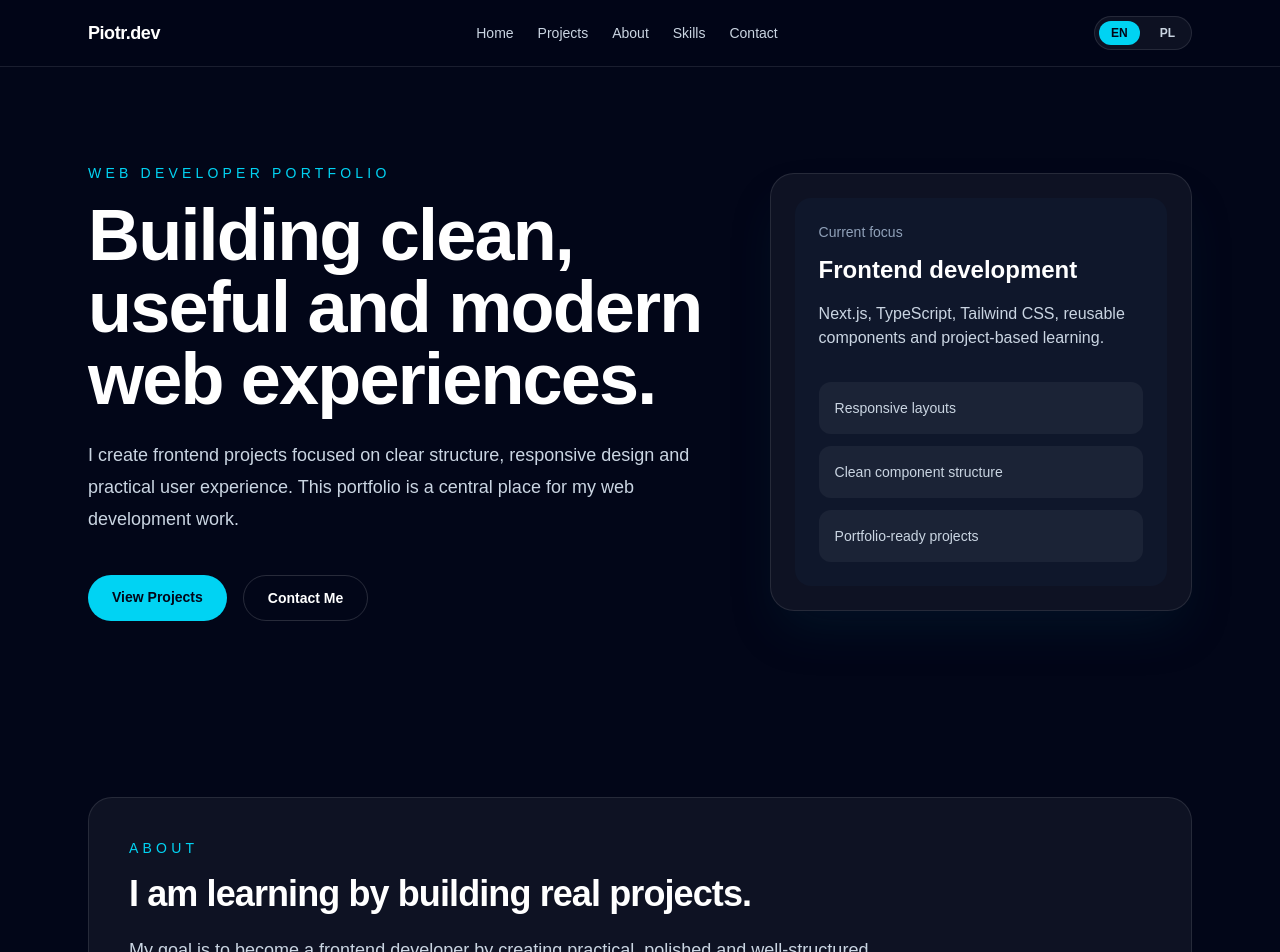
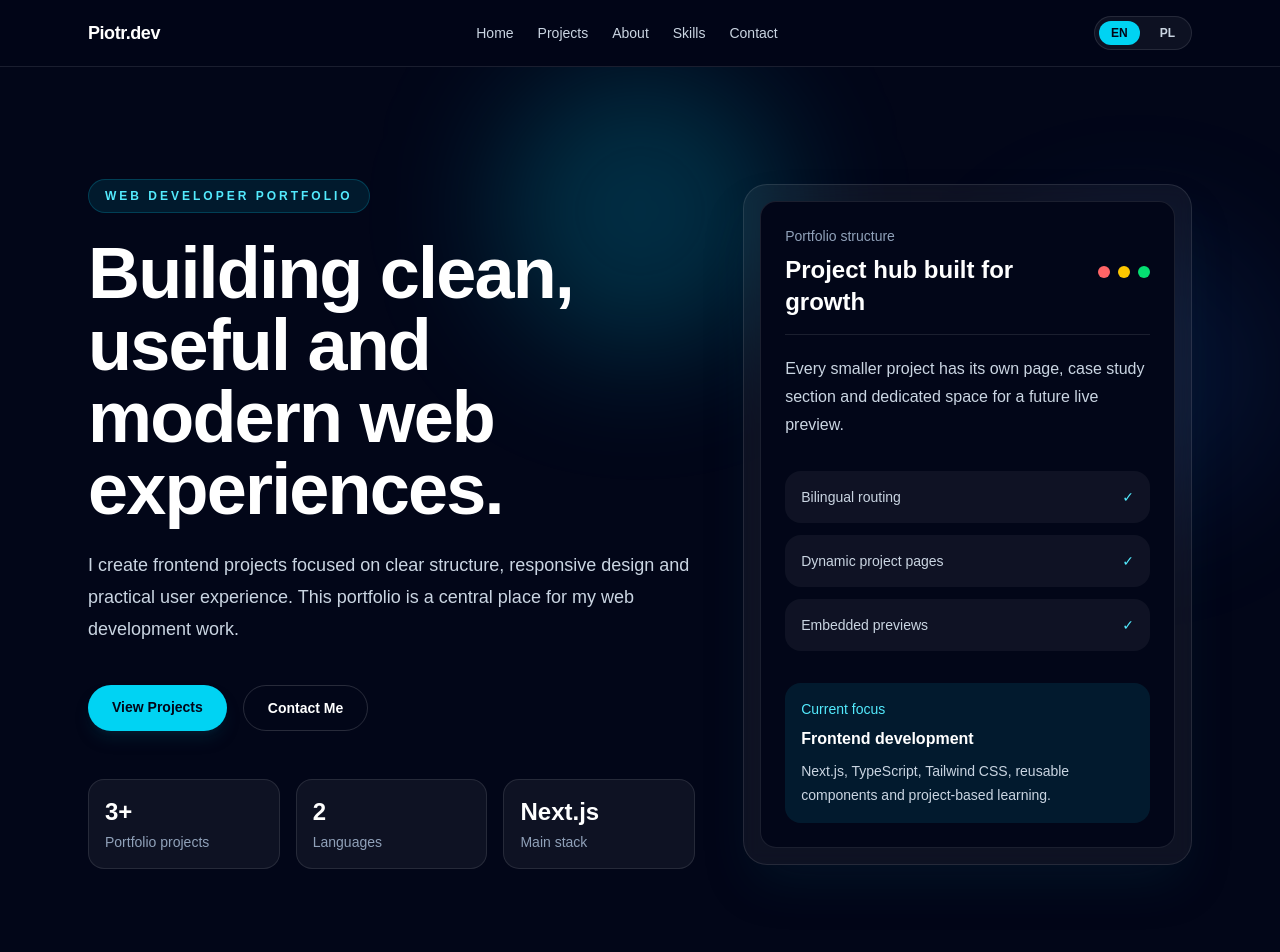
Before and after one commit to PiotrZandecki/web-dev-portfolio, a Next.js app: page /en in a window 1280 px wide. Shown: the top 952 px of the page. Built offline with nearby package versions, Linux system fonts and the light colour scheme.

Commit message:
Improve homepage hero section

```diff
--- a/src/app/[locale]/page.tsx
+++ b/src/app/[locale]/page.tsx
@@ -1,6 +1,7 @@
 import Link from "next/link";
 import { notFound } from "next/navigation";
 import { ContactCta } from "@/components/ContactCta";
+import { HeroSection } from "@/components/HeroSection";
 import { ProjectCard } from "@/components/ProjectCard";
 import { SkillsSection } from "@/components/SkillsSection";
 import { projects } from "@/content/projects";
@@ -24,61 +25,7 @@ export default async function HomePage({ params }: HomePageProps) {
 
   return (
     <main>
-      <section className="mx-auto grid max-w-6xl gap-12 px-6 py-24 md:grid-cols-[1.2fr_0.8fr] md:items-center">
-        <div>
-          <p className="mb-4 text-sm font-medium uppercase tracking-[0.3em] text-cyan-400">
-            {dictionary.home.eyebrow}
-          </p>
-
-          <h1 className="max-w-3xl text-5xl font-bold tracking-tight text-white md:text-7xl">
-            {dictionary.home.title}
-          </h1>
-
-          <p className="mt-6 max-w-2xl text-lg leading-8 text-slate-300">
-            {dictionary.home.description}
-          </p>
-
-          <div className="mt-10 flex flex-wrap gap-4">
-            <Link
-              href={`/${locale}/projects`}
-              className="rounded-full bg-cyan-400 px-6 py-3 text-sm font-semibold text-slate-950 transition hover:bg-cyan-300"
-            >
-              {dictionary.common.viewProjects}
-            </Link>
-
-            <Link
-              href={`/${locale}#contact`}
-              className="rounded-full border border-white/15 px-6 py-3 text-sm font-semibold text-white transition hover:border-white/40"
-            >
-              {dictionary.common.contactMe}
-            </Link>
-          </div>
-        </div>
-
-        <div className="rounded-3xl border border-white/10 bg-white/5 p-6 shadow-2xl shadow-cyan-950/30">
-          <div className="rounded-2xl bg-slate-900 p-6">
-            <p className="text-sm text-slate-400">
-              {dictionary.home.focusLabel}
-            </p>
-
-            <h2 className="mt-3 text-2xl font-semibold text-white">
-              {dictionary.home.focusTitle}
-            </h2>
-
-            <p className="mt-4 text-slate-300">
-              {dictionary.home.focusDescription}
-            </p>
-
-            <div className="mt-8 grid gap-3 text-sm text-slate-300">
-              {dictionary.home.focusItems.map((item) => (
-                <div key={item} className="rounded-xl bg-white/5 p-4">
-                  {item}
-                </div>
-              ))}
-            </div>
-          </div>
-        </div>
-      </section>
+      <HeroSection locale={locale} dictionary={dictionary} />
 
       <section id="about" className="mx-auto max-w-6xl px-6 py-20">
         <div className="rounded-3xl border border-white/10 bg-white/5 p-8 md:p-10">
--- /dev/null
+++ b/src/components/HeroSection.tsx
@@ -0,0 +1,145 @@
+import Link from "next/link";
+import { Dictionary } from "@/lib/i18n";
+import { Locale } from "@/types/locale";
+
+type HeroSectionProps = {
+  locale: Locale;
+  dictionary: Dictionary;
+};
+
+const heroStats = {
+  en: [
+    { value: "3+", label: "Portfolio projects" },
+    { value: "2", label: "Languages" },
+    { value: "Next.js", label: "Main stack" },
+  ],
+  pl: [
+    { value: "3+", label: "Projekty w portfolio" },
+    { value: "2", label: "Języki" },
+    { value: "Next.js", label: "Główny stack" },
+  ],
+};
+
+const heroCardCopy = {
+  en: {
+    label: "Portfolio structure",
+    title: "Project hub built for growth",
+    description:
+      "Every smaller project has its own page, case study section and dedicated space for a future live preview.",
+    items: ["Bilingual routing", "Dynamic project pages", "Embedded previews"],
+  },
+  pl: {
+    label: "Struktura portfolio",
+    title: "Hub projektów gotowy do rozwoju",
+    description:
+      "Każdy mniejszy projekt ma własną podstronę, sekcję case study i miejsce na przyszły podgląd live.",
+    items: [
+      "Dwujęzyczny routing",
+      "Dynamiczne strony projektów",
+      "Osadzone podglądy",
+    ],
+  },
+};
+
+export function HeroSection({ locale, dictionary }: HeroSectionProps) {
+  const stats = heroStats[locale];
+  const cardCopy = heroCardCopy[locale];
+
+  return (
+    <section className="relative overflow-hidden">
+      <div className="absolute left-1/2 top-0 h-72 w-72 -translate-x-1/2 rounded-full bg-cyan-400/20 blur-3xl" />
+      <div className="absolute right-0 top-40 h-72 w-72 rounded-full bg-blue-500/10 blur-3xl" />
+
+      <div className="relative mx-auto grid max-w-6xl gap-12 px-6 py-24 md:grid-cols-[1.15fr_0.85fr] md:items-center lg:py-28">
+        <div>
+          <div className="mb-6 inline-flex rounded-full border border-cyan-400/20 bg-cyan-400/10 px-4 py-2 text-xs font-semibold uppercase tracking-[0.25em] text-cyan-300">
+            {dictionary.home.eyebrow}
+          </div>
+
+          <h1 className="max-w-4xl text-5xl font-bold tracking-tight text-white md:text-7xl">
+            {dictionary.home.title}
+          </h1>
+
+          <p className="mt-6 max-w-2xl text-lg leading-8 text-slate-300">
+            {dictionary.home.description}
+          </p>
+
+          <div className="mt-10 flex flex-wrap gap-4">
+            <Link
+              href={`/${locale}/projects`}
+              className="rounded-full bg-cyan-400 px-6 py-3 text-sm font-semibold text-slate-950 shadow-lg shadow-cyan-950/40 transition hover:bg-cyan-300"
+            >
+              {dictionary.common.viewProjects}
+            </Link>
+
+            <Link
+              href={`/${locale}#contact`}
+              className="rounded-full border border-white/15 px-6 py-3 text-sm font-semibold text-white transition hover:border-white/40 hover:bg-white/5"
+            >
+              {dictionary.common.contactMe}
+            </Link>
+          </div>
+
+          <div className="mt-12 grid max-w-2xl gap-4 sm:grid-cols-3">
+            {stats.map((stat) => (
+              <div
+                key={stat.label}
+                className="rounded-2xl border border-white/10 bg-white/5 p-4"
+              >
+                <p className="text-2xl font-bold text-white">{stat.value}</p>
+                <p className="mt-1 text-sm text-slate-400">{stat.label}</p>
+              </div>
+            ))}
+          </div>
+        </div>
+
+        <div className="rounded-3xl border border-white/10 bg-white/5 p-4 shadow-2xl shadow-cyan-950/30 backdrop-blur">
+          <div className="rounded-2xl border border-white/10 bg-slate-950 p-6">
+            <div className="flex items-center justify-between border-b border-white/10 pb-4">
+              <div>
+                <p className="text-sm text-slate-400">{cardCopy.label}</p>
+                <h2 className="mt-2 text-2xl font-semibold text-white">
+                  {cardCopy.title}
+                </h2>
+              </div>
+
+              <div className="flex gap-2">
+                <span className="h-3 w-3 rounded-full bg-red-400" />
+                <span className="h-3 w-3 rounded-full bg-yellow-400" />
+                <span className="h-3 w-3 rounded-full bg-green-400" />
+              </div>
+            </div>
+
+            <p className="mt-5 leading-7 text-slate-300">
+              {cardCopy.description}
+            </p>
+
+            <div className="mt-8 grid gap-3">
+              {cardCopy.items.map((item) => (
+                <div
+                  key={item}
+                  className="flex items-center justify-between rounded-2xl bg-white/5 p-4 text-sm text-slate-300"
+                >
+                  <span>{item}</span>
+                  <span className="text-cyan-300">✓</span>
+                </div>
+              ))}
+            </div>
+
+            <div className="mt-8 rounded-2xl bg-cyan-400/10 p-4">
+              <p className="text-sm text-cyan-300">
+                {dictionary.home.focusLabel}
+              </p>
+              <p className="mt-2 font-semibold text-white">
+                {dictionary.home.focusTitle}
+              </p>
+              <p className="mt-2 text-sm leading-6 text-slate-300">
+                {dictionary.home.focusDescription}
+              </p>
+            </div>
+          </div>
+        </div>
+      </div>
+    </section>
+  );
+}
```
